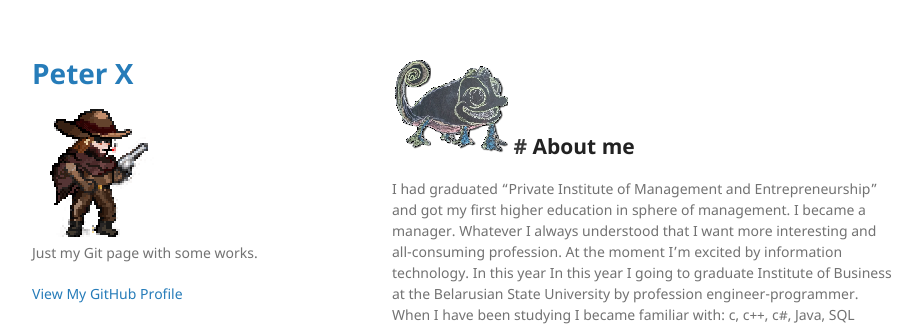
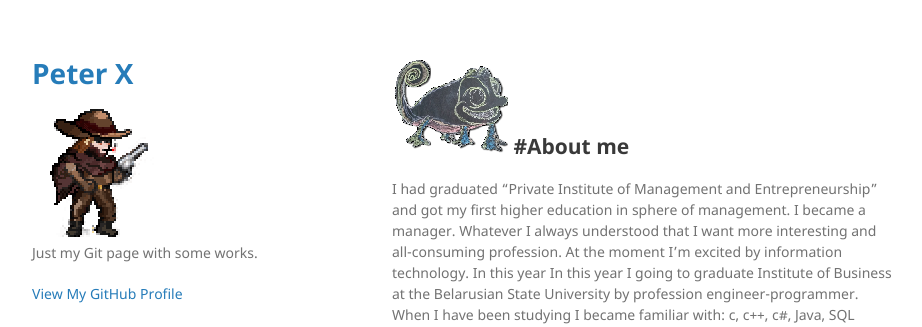
Before and after one commit to StwUser/StwUser.github.io, a Jekyll site: the page built from index.md, in a window 1280 px wide. Shown: the top 327 px of the page, without its empty margins (178-1100 px from the left). Built offline with Jekyll 4.4.1, drawn with Linux system fonts in a browser that asks for light colours; our own code applies the rules of GitHub Pages for plain Markdown files.

Commit message:
headerUpdate

```diff
--- a/index.md
+++ b/index.md
@@ -1,4 +1,4 @@
-![chameleon](/assets/img/cham.png)                                               # **About me**
+![chameleon](/assets/img/cham.png)                                               #About me
 ---------------------------------------------------------------------------------
 I had graduated "Private Institute of Management and Entrepreneurship"
 and got my first higher education in sphere of management. I became a manager.
```
